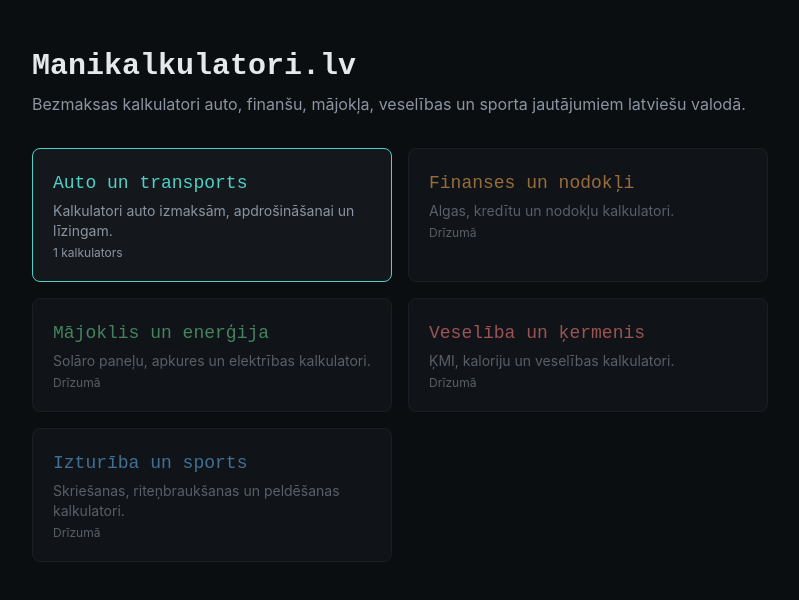
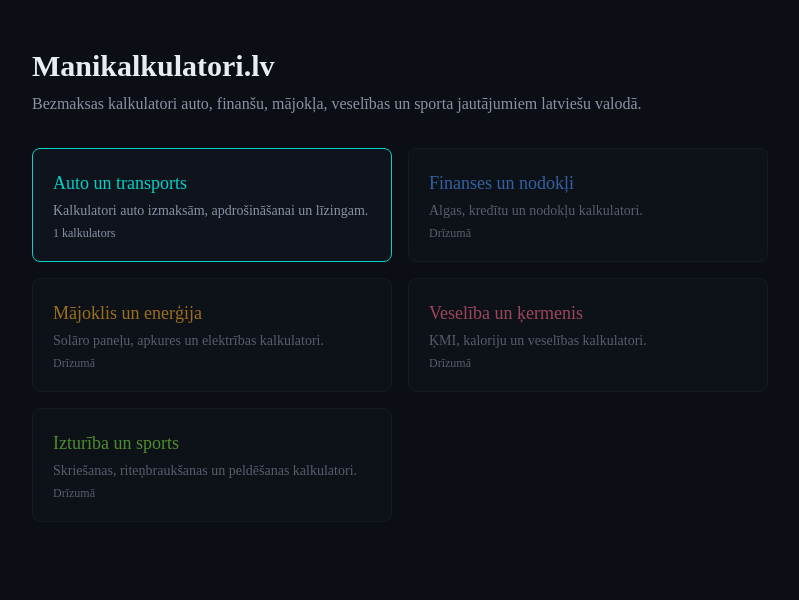
Before and after one commit to endelis/manikalkulatori, a Next.js app: page / in a window 1280 px wide. Shown: the top 600 px of the page, without its empty margins (240-1039 px from the left). Built offline with nearby package versions, Linux system fonts and the light colour scheme.

Commit message:
feat: adopt the instrument-panel color palette from DESIGN-GUIDANCE.md

```diff
--- a/styles/tokens.css
+++ b/styles/tokens.css
@@ -1,16 +1,18 @@
 :root {
-  --color-panel-bg: #0b0e11;
-  --color-panel-surface: #14181d;
-  --color-panel-border: #232a31;
-  --color-panel-text: #e6e9ec;
-  --color-panel-muted: #8b95a1;
+  --color-panel-bg: #0B0E14;
+  --color-panel-surface: #0F131C;
+  --color-panel-surface-2: #12161F;
+  --color-panel-border: #1B212D;
+  --color-panel-border-strong: #232A38;
+  --color-panel-text: #E8ECF3;
+  --color-panel-muted: #8A93A6;
+  --color-panel-faint: #5B6579;
 
-  --color-accent-auto: #4fd1c5;
-  --color-accent-finanses: #f6ad55;
-  --color-accent-majoklis: #68d391;
-  --color-accent-veseliba: #fc8181;
-  --color-accent-sports: #63b3ed;
+  --color-accent-auto: #00D3C7;
+  --color-accent-finanses: #4C9AFF;
+  --color-accent-majoklis: #FFB020;
+  --color-accent-veseliba: #FF6B8A;
+  --color-accent-sports: #7CE23F;
 
-  --font-mono: 'JetBrains Mono', ui-monospace, monospace;
-  --font-sans: 'Inter', system-ui, sans-serif;
+  --color-warn: #FFB020;
 }
--- a/tailwind.config.ts
+++ b/tailwind.config.ts
@@ -8,9 +8,12 @@ const config: Config = {
         panel: {
           bg: 'var(--color-panel-bg)',
           surface: 'var(--color-panel-surface)',
+          'surface-2': 'var(--color-panel-surface-2)',
           border: 'var(--color-panel-border)',
+          'border-strong': 'var(--color-panel-border-strong)',
           text: 'var(--color-panel-text)',
           muted: 'var(--color-panel-muted)',
+          faint: 'var(--color-panel-faint)',
         },
         accent: {
           auto: 'var(--color-accent-auto)',
@@ -19,6 +22,7 @@ const config: Config = {
           veseliba: 'var(--color-accent-veseliba)',
           sports: 'var(--color-accent-sports)',
         },
+        warn: 'var(--color-warn)',
       },
       fontFamily: {
         mono: ['var(--font-mono)', 'ui-monospace', 'SFMono-Regular', 'monospace'],
```
